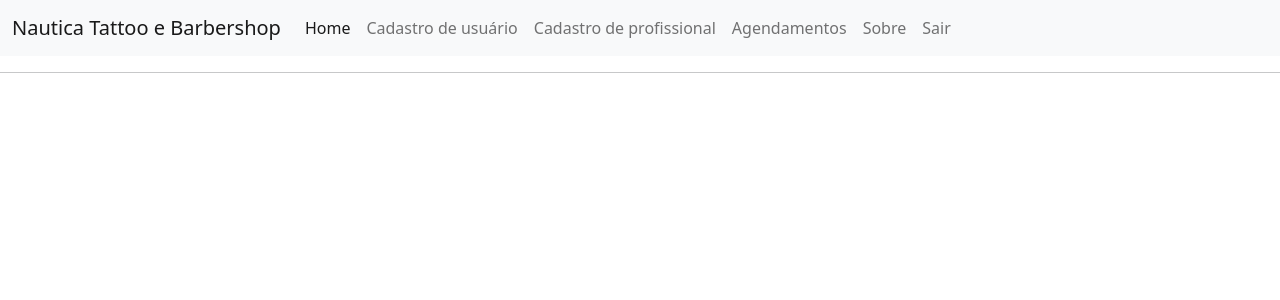
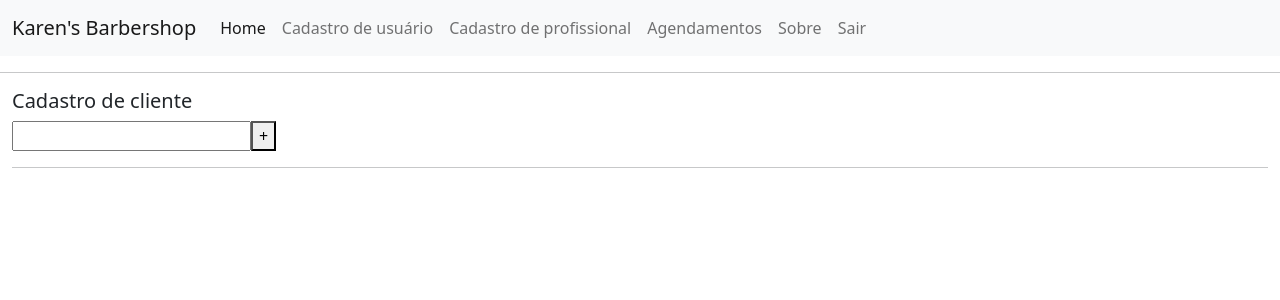
Before and after one commit to KarenLivia/P3_KarenLiviaAlves, an Angular app: page /cadastro-cliente in a window 1280 px wide. Before the commit this address led to /. Shown: the top 300 px of the page. Built offline with nearby package versions, Linux system fonts and the light colour scheme.

Commit message:
3 files modified, 4 added, 4 deleted

```diff
--- a/src/app/app.component.ts
+++ b/src/app/app.component.ts
@@ -6,5 +6,5 @@ import { Component, VERSION } from '@angular/core';
   styleUrls: [ './app.component.css' ]
 })
 export class AppComponent  {
-  name = 'Nautica Tattoo e Barbershop';
+  name = "Karen's Barbershop";
 }
--- a/src/app/components/cadastro-usuario/cadastro-usuario.component.html
+++ b/src/app/components/cadastro-cliente/cadastro-cliente.component.html
@@ -7,14 +7,14 @@
   </head>
   <body>
   <div class="container-fluid">
-  <h2>Cadastro de usuário</h2>
+  <h5>Cadastro de cliente</h5>
   <input #input type="text" />
-  <button (click)="cadastroU.add(input.value); input.value = ''">+</button>
+  <button (click)="cadastroC.add(input.value); input.value = ''">+</button>
   <hr />
   <ul>
-    <li *ngFor="let c of cadastroU.getList(); index as i">
+    <li *ngFor="let c of cadastroC.getList(); index as i">
       {{c.title}}
-      <button (click)="cadastroU.remove(i)">-</button>
+      <button (click)="cadastroC.remove(i)">-</button>
     </li>
   </ul>
   </div>
--- /dev/null
+++ b/src/app/components/cadastro-cliente/cadastro-cliente.component.ts
@@ -0,0 +1,16 @@
+import { Component, OnInit } from '@angular/core';
+import { CadastroClienteService } from '../../services/cadastro-cliente.service';
+
+@Component({
+  selector: 'app-cadastro-cliente',
+  templateUrl: './cadastro-cliente.component.html',
+  styleUrls: ['./cadastro-cliente.component.css']
+})
+export class CadastroClienteComponent implements OnInit {
+
+  constructor(public cadastroC: CadastroClienteService) {}
+
+  ngOnInit() {
+  }
+
+}
--- a/src/app/components/cadastro-profissional/cadastro-profissional.component.html
+++ b/src/app/components/cadastro-profissional/cadastro-profissional.component.html
@@ -7,7 +7,7 @@
   </head>
   <body>
   <div class="container-fluid">
-  <h2>Cadastro de profissional</h2>
+  <h5>Cadastro de profissional</h5>
   <input #input type="text" />
   <button (click)="cadastroP.add(input.value); input.value = ''">+</button>
   <hr />
--- a/src/app/components/cadastro-usuario/cadastro-usuario.component.ts
+++ /dev/null
@@ -1,16 +0,0 @@
-import { Component, OnInit } from '@angular/core';
-import { CadastroUsuarioService } from '../../services/cadastro-usuario.service';
-
-@Component({
-  selector: 'app-cadastro-usuario',
-  templateUrl: './cadastro-usuario.component.html',
-  styleUrls: ['./cadastro-usuario.component.css']
-})
-export class CadastroUsuarioComponent implements OnInit {
-
-  constructor(public cadastroU: CadastroUsuarioService) {}
-
-  ngOnInit() {
-  }
-
-}
--- /dev/null
+++ b/src/app/services/cadastro-cliente.service.ts
@@ -0,0 +1,22 @@
+import { Injectable } from '@angular/core';
+
+class cadastroCliente {
+  title: string;
+}
+
+@Injectable()
+export class CadastroClienteService {
+  private cadastroC: cadastroCliente[] = [];
+
+  constructor() {}
+
+  add(title: string) {
+    this.cadastroC.push({ title });
+  }
+  remove(index: number) {
+    this.cadastroC.splice(index, 1);
+  }
+  getList() {
+    return this.cadastroC;
+  }
+}
--- a/src/app/services/cadastro-usuario.service.ts
+++ /dev/null
@@ -1,22 +0,0 @@
-import { Injectable } from '@angular/core';
-
-class cadastroUsuario {
-  title: string;
-}
-
-@Injectable()
-export class CadastroUsuarioService {
-  private cadastroU: cadastroUsuario[] = [];
-
-  constructor() {}
-
-  add(title: string) {
-    this.cadastroU.push({ title });
-  }
-  remove(index: number) {
-    this.cadastroU.splice(index, 1);
-  }
-  getList() {
-    return this.cadastroU;
-  }
-}
```
Also changed, not shown: src/app/app.module.ts (+5 -5 lines), src/app/components/cadastro-cliente/cadastro-cliente.component.css (added).
